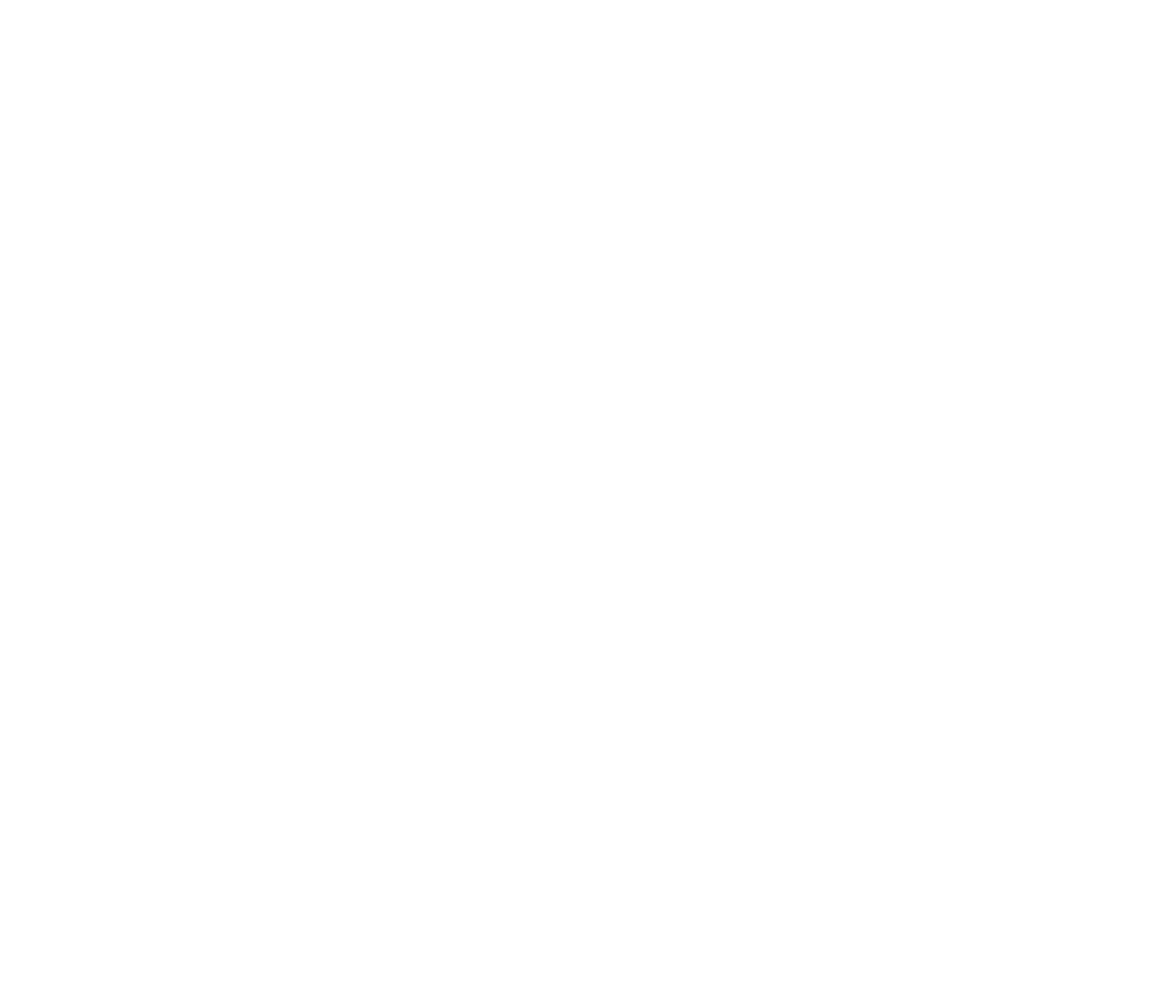
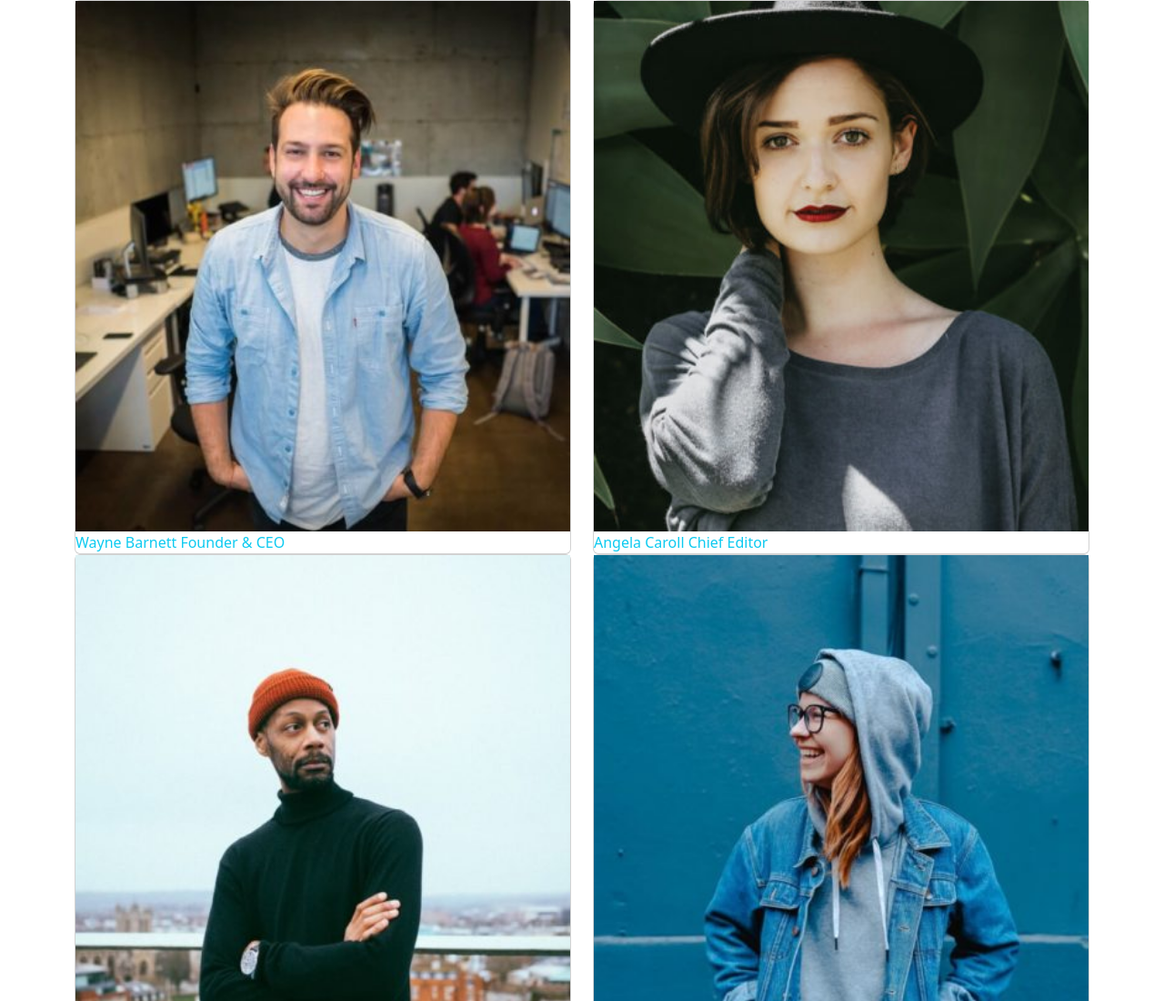
Before and after one commit to ABiviano13/js-our-team, a plain HTML site: page index.html in a window 1280 px wide. Shown: the top 1100 px of the page at 91% size. Before the commit the page ends 800 px from the top, so only its background shows below. Drawn offline with nearby package versions, Linux system fonts and the light colour scheme.

Commit message:
FEAT stamp DOM

```diff
--- a/index.html
+++ b/index.html
@@ -4,9 +4,18 @@
     <meta charset="UTF-8">
     <meta http-equiv="X-UA-Compatible" content="IE=edge">
     <meta name="viewport" content="width=device-width, initial-scale=1.0">
+    <link href="https://cdn.jsdelivr.net/npm/bootstrap@5.3.0-alpha1/dist/css/bootstrap.min.css" rel="stylesheet" integrity="sha384-GLhlTQ8iRABdZLl6O3oVMWSktQOp6b7In1Zl3/Jr59b6EGGoI1aFkw7cmDA6j6gD" crossorigin="anonymous">
     <title>Team</title>
 </head>
 <body>
+
+    <section>
+        <div class="container">
+            <div class="row">
+
+            </div>
+        </div>
+    </section>
 
 
     <script src="./js/app.js"></script>
--- a/js/app.js
+++ b/js/app.js
@@ -11,7 +11,7 @@
     firstName: 'Wayne',
     lastName: 'Barnett',
     role: 'Founder & CEO',
-    img: 'wayne-barnett-founder-ceo.jpg',
+    img: './img/wayne-barnett-founder-ceo.jpg',
     getFullName: getFullName
 };
 
@@ -21,35 +21,35 @@
         firstName: 'Angela',
         lastName: 'Caroll',
         role: 'Chief Editor',
-        img: 'angela-caroll-chief-editor.jpg',
+        img: './img/angela-caroll-chief-editor.jpg',
         getFullName: getFullName
     },
     {
         firstName: 'Walter',
         lastName: 'Gordon',
         role: 'Office Manager',
-        img: 'walter-gordon-office-manager.jpg',
+        img: './img/walter-gordon-office-manager.jpg',
         getFullName: getFullName
     },
     {
         firstName: 'Angela',
         lastName: 'Lopez',
         role: 'Social Media Manager',
-        img: 'angela-lopez-social-media-manager.jpg',
+        img: './img/angela-lopez-social-media-manager.jpg',
         getFullName: getFullName
     },
     {
         firstName: 'Scott',
         lastName: 'Estrada',
         role: 'Developer',
-        img: 'scott-estrada-developer.jpg',
+        img: './img/scott-estrada-developer.jpg',
         getFullName: getFullName
     },
     {
         firstName: 'Barbara',
         lastName: 'Ramos',
         role: 'Graphic Designer',
-        img: 'barbara-ramos-graphic-designer.jpg',
+        img: './img/barbara-ramos-graphic-designer.jpg',
         getFullName: getFullName
     }
 
@@ -65,6 +65,10 @@
     // console.log(teamArrayValue);
 }
 
+//Stampare nel DOM le informazioni di ogni membro del team
+
+const rowElement = document.querySelector('.row');
+
 for(let i = 0; i < teamArray.length; i++){
     const personaCorrente = teamArray[i];
 
@@ -73,4 +77,18 @@
     const imgPersona = personaCorrente.img;
 
     console.log(fullName, role, imgPersona);
+
+    const card = `
+    <div class="col">
+        <div class="card">
+            <img src="${imgPersona}" alt="img-team">
+            <div class="text-info">
+                ${fullName}
+                ${role}
+            </div>
+        </div>
+    </div>
+  `
+
+	rowElement.innerHTML += card
 }
```
